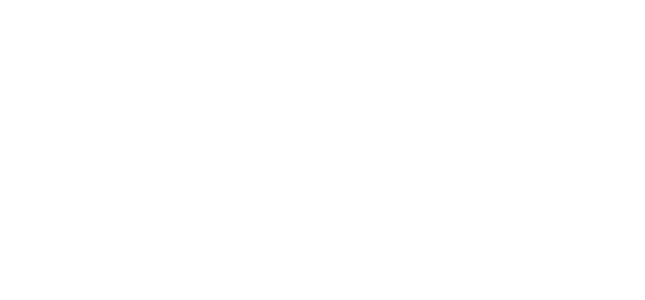
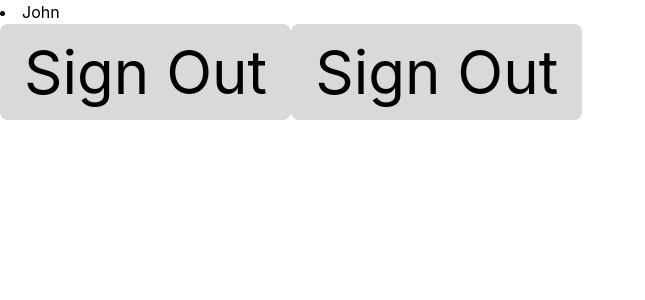
Before and after one commit to iO-Academy/23-jan-signin-fe, a React (Create React App) app: page /AdminPanel in a window 1280 px wide. Before the commit this address had no page. Shown: the top 300 px of the page, without its empty margins (0-645 px from the left). Built offline with nearby package versions, Linux system fonts and the light colour scheme.

Commit message:
admin panel page created and redirect set up from admin login edited

```diff
--- a/src/AdminLoginPage/index.js
+++ b/src/AdminLoginPage/index.js
@@ -1,5 +1,6 @@
 import Nav from "../Nav";
 import {useState} from "react";
+import {useNavigate} from "react-router";
 
 const AdminLoginPage = () => {
 
@@ -11,6 +12,7 @@
     const [inputSecond, setInputSecond] = useState('')
     const [inputThird, setInputThird] = useState('')
     const [inputFourth, setInputFourth] = useState('')
+    const navigate = useNavigate()
 
     const handleInputFirst = (e) => {
         setInputFirst(e.target.value)
@@ -43,7 +45,7 @@
 
     if(inputFourth !== '') {
         if(approvedCode.toString() === code.toString()) {
-            console.log('next page')
+            navigate("/AdminPanel")
         } else {
             console.log('incorrect password')
             setInputFirst('')
--- /dev/null
+++ b/src/AdminPanelPage/index.js
@@ -0,0 +1,14 @@
+import {Link} from "react-router-dom";
+import Button from "../Button";
+
+const AdminPanelPage = () => {
+
+    return (
+        <section >
+           <li>John</li><Button buttonText="Sign Out"/>
+            <Link to="/"><Button buttonText="Sign Out"/></Link>
+        </section>
+    )
+}
+
+export default AdminPanelPage;
--- a/src/App.js
+++ b/src/App.js
@@ -1,9 +1,10 @@
 import './App.css';
+import {BrowserRouter, Routes, Route} from "react-router-dom";
 import LandingPage from "./LandingPage";
 import SignInPage from "./SignInPage";
 import SignedInPage from "./SignedInPage";
 import AdminLoginPage from "./AdminLoginPage";
-import {BrowserRouter, Routes, Route} from "react-router-dom";
+import AdminPanelPage from "./AdminPanelPage";
 
 function App() {
   return (
@@ -13,6 +14,7 @@
                   <Route path="/Login" element={<SignInPage />}/>
                   <Route path="/SignedIn" element={<SignedInPage />}/>
                   <Route path="/AdminLogin" element={<AdminLoginPage />}/>
+                  <Route path="/AdminPanel" element={<AdminPanelPage />}/>
               </Routes>
         </BrowserRouter>
   )
```
